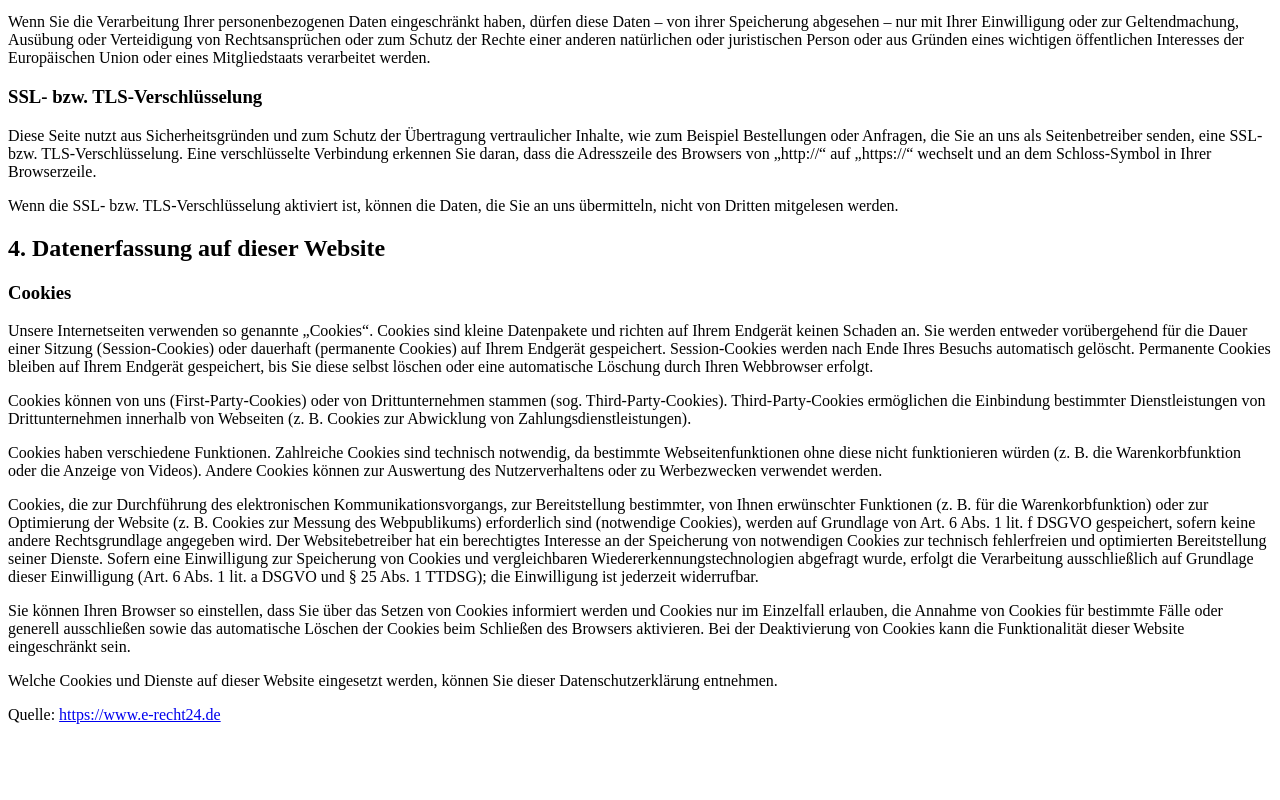
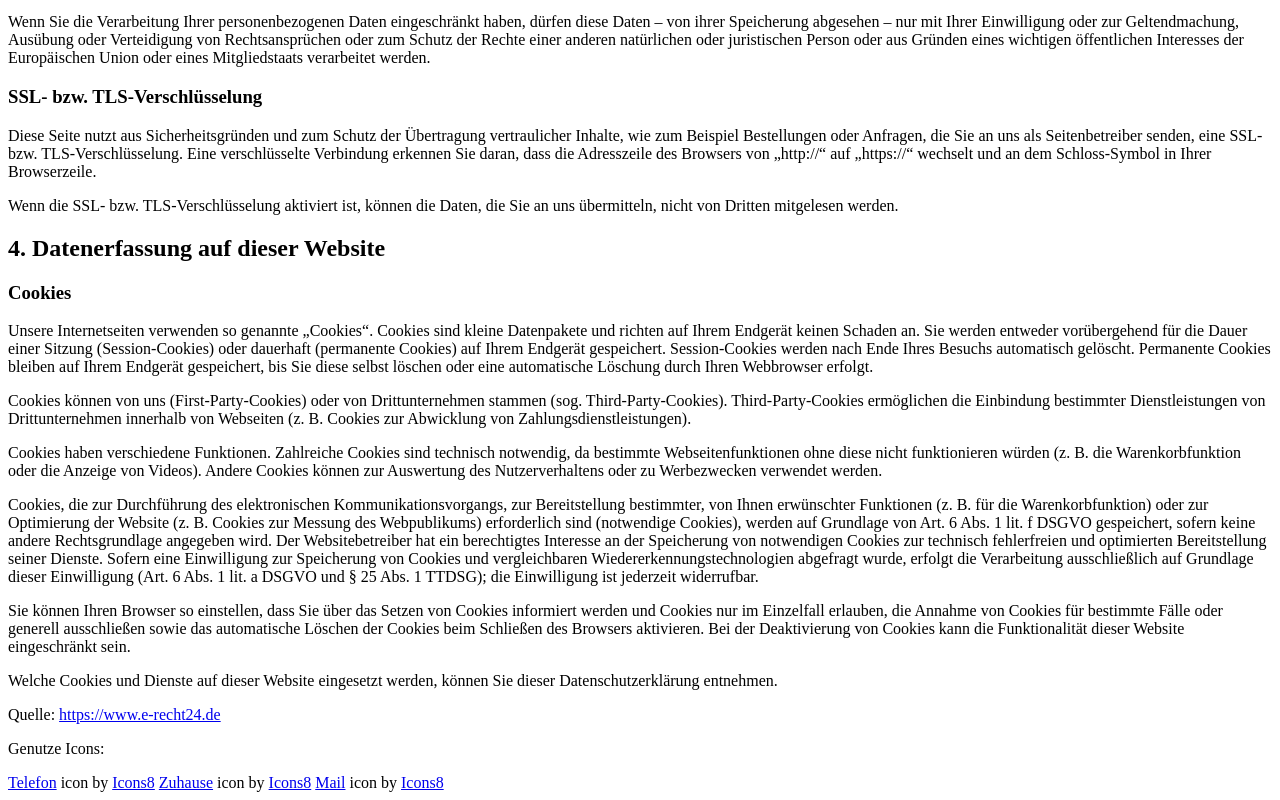
Before and after one commit to SteffenKloempges/physio_nord, a plain HTML site: page assets/html/datenschutz.html in a window 1280 px wide. Shown: the part 3105-3905 px from the top of the page. Before the commit the page ends 3845 px from the top, so only its background shows below. Drawn offline with Linux system fonts and the light colour scheme.

Commit message:
change icons, update datenschutz

```diff
--- a/assets/html/datenschutz.html
+++ b/assets/html/datenschutz.html
@@ -215,4 +215,12 @@
         entnehmen.</p>
     <p>Quelle: <a href="https://www.e-recht24.de">https://www.e-recht24.de</a></p>
 
+    <p>Genutze Icons:</p>
+    <a target="_blank" href="https://icons8.com/icon/9659/telefon">Telefon</a> icon by <a target="_blank"
+        href="https://icons8.com">Icons8</a>
+    <a target="_blank" href="https://icons8.com/icon/73/zuhause">Zuhause</a> icon by <a target="_blank"
+        href="https://icons8.com">Icons8</a>
+    <a target="_blank" href="https://icons8.com/icon/86840/mail">Mail</a> icon by <a target="_blank"
+        href="https://icons8.com">Icons8</a>
+
 </html>
```
Also changed, not shown: index.html (+3 -3 lines), assets/img/anruf.png (deleted), assets/img/heim.png (deleted), assets/img/logo_physio_nord.svg (deleted), assets/img/mail.png (added), assets/img/telefon.png (added), assets/img/zuhause.png (added).
